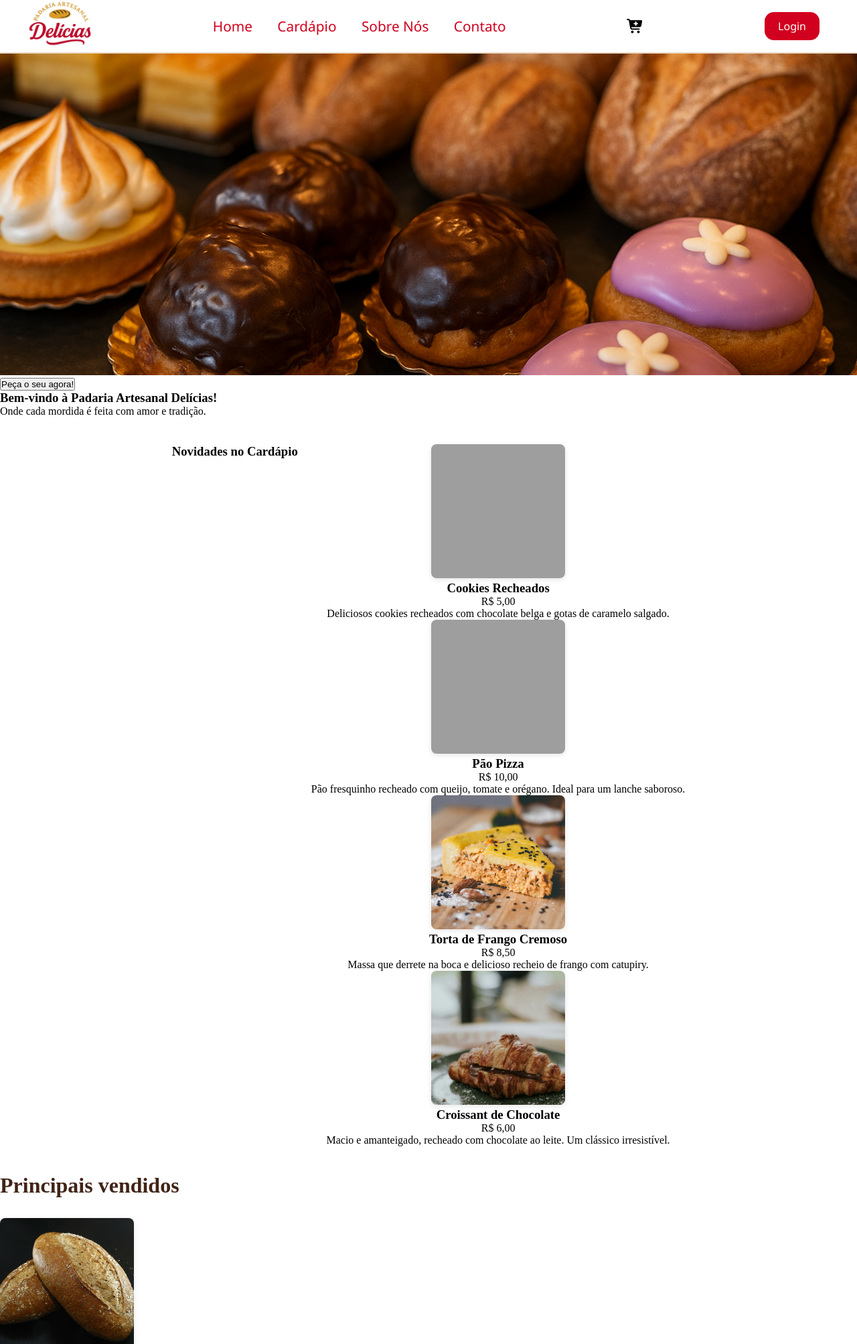
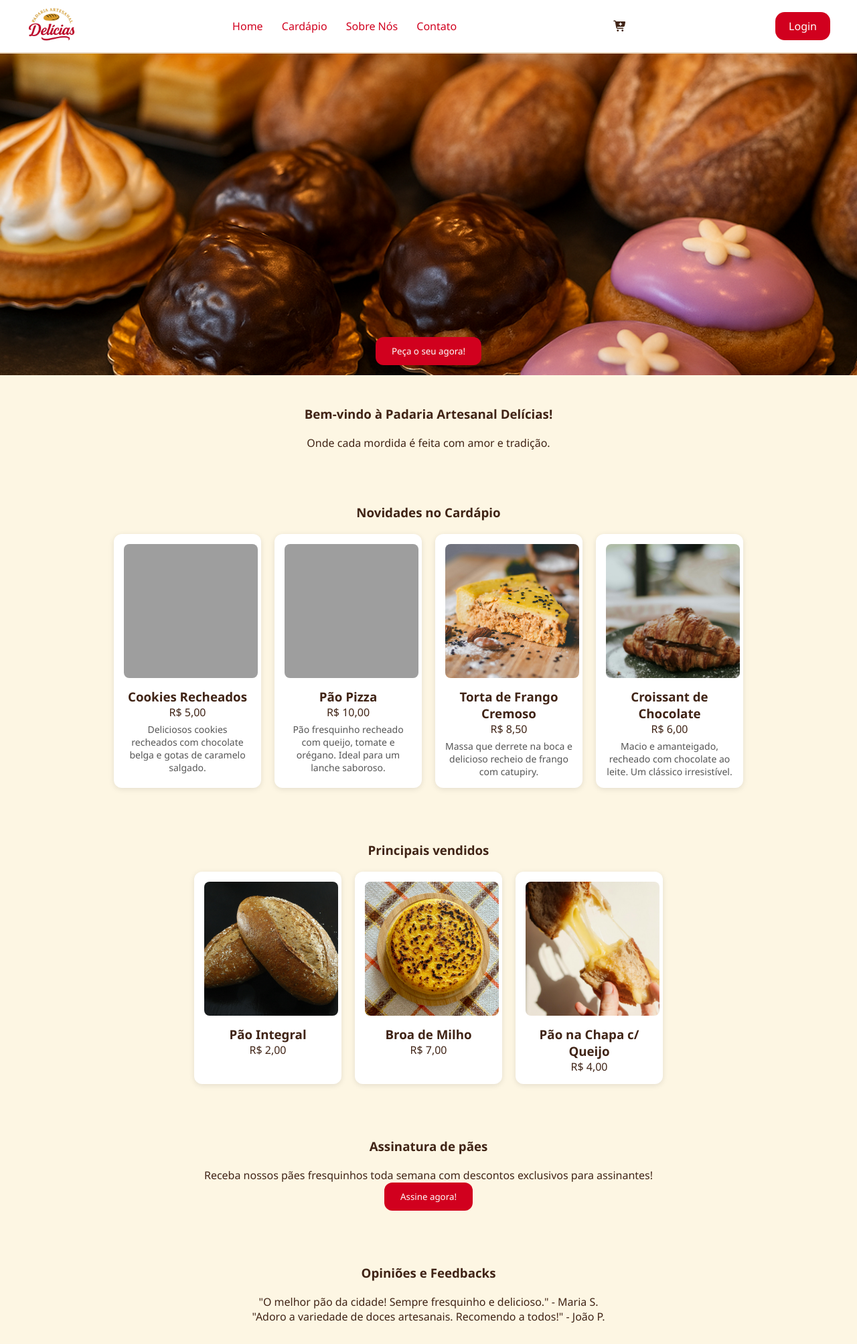
Before and after one commit to Gb-gomes/ProjetoSitePadaria, a PHP site: page / in a window 1280 px wide. Shown: the top 2006 px of the page at 67% size. Run offline with PHP 8.4, Linux system fonts and the light colour scheme; some libraries are stand-ins or nearby versions; grey boxes are pictures that could not be loaded.

Commit message:
Alteração do CSS

```diff
--- a/index.css
+++ b/index.css
@@ -1,137 +1,146 @@
-*{
+/* RESET BÁSICO */
+* {
     margin: 0;
     padding: 0;
     box-sizing: border-box;
+    font-family: 'Segoe UI', Arial, sans-serif;
 }
 
-.all_page{
-    margin: 0;
-    padding: 0;
-    box-sizing: border-box;
-    width: 100vw;
-
-    background-color:lch(100% 0 0);
+/* FUNDO SUAVE */
+body {
+    background-color: #fdf6e3; /* bege claro */
+    color: #402416;
 }
 
+/* HEADER */
 .header {
     background-color: #ffffff;
     display: flex;
     align-items: center;
-    justify-content: space-between; /* 🔹 distribui logo na esquerda e o resto na direita */
-    padding: 10px 40px;     /* 🔹 espaçamento interno */
+    justify-content: space-between;
+    padding: 10px 40px;
     box-shadow: 0 2px 8px rgba(0,0,0,0.03);
     border-bottom: 2px solid #EAD7C0;
-    text-decoration: none;
-    font-family: 'Segoe UI', Arial, sans-serif;
-    font-size: 1.3rem;
     position: sticky;
     top: 0;
     z-index: 100;
     height: 80px;
     gap: 20px;
-
 }
 
 .logo img {
-    max-height: 80px;                /* 🔹 controla o tamanho da logo */
+    max-height: 60px;
     width: auto;
 }
 
-
-.header a {
+nav a {
     color: #D1001E;
     text-decoration: none;
-    margin: 0 16px;
+    margin: 0 12px;
     font-weight: 500;
     transition: color 0.2s;
 }
 
-.header a:hover {
+nav a:hover {
     color: #FFB400;
     text-decoration: underline;
 }
 
-.search-container {
-    display: flex;
-    gap: 8px;           /* distância entre input e botão */
-    align-items: center; /* alinha verticalmente */
-    font-family: 'Segoe UI', Arial, sans-serif;
+.button-login {
+    padding: 10px 20px;
+    background: #D1001E;
+    color: #ffffff;
+    border-radius: 14px;
+    text-decoration: none;
+    font-size: 16px;
 }
 
-.container_banner img{
+/* BANNER */
+.container_banner {
+    position: relative;
+    text-align: center;
+}
+
+.container_banner img {
     width: 100%;
     height: 480px;
     object-fit: cover;
-    margin-top: 0px;
-    border-radius: 0px;
 }
 
-.produtos {
-    display: flex;
-    flex-wrap: wrap;
-    justify-content: center;
-    gap: 20px;
-    padding: 20px;
+.button-comprar {
+    position: absolute;
+    bottom: 20px;
+    left: 50%;
+    transform: translateX(-50%);
+    padding: 12px 24px;
+    background: #D1001E;
+    color: #fff;
+    border: none;
+    border-radius: 12px;
+    cursor: pointer;
 }
 
-.produtos {
+/* SEÇÕES */
+.welcome-section,
+.produtos,
+.principais-vendidos,
+.assinatura-de-paes,
+.opinioes-feedbacks,
+.comunidade {
+    padding: 40px 20px;
     text-align: center;
-  padding: 40px 20px;
 }
 
-.principais-vendidos h1 {
-  font-size: 2rem;
-  margin-bottom: 30px;
-  color: #402416;
+h1 {
+    margin-bottom: 20px;
 }
 
+/* PRODUTOS GRID */
+.produtos-grid {
+    display: flex;
+    justify-content: center;
+    flex-wrap: wrap;
+    gap: 20px;
+    margin-top: 20px;
+}
 
-.img_produto {
+.produto {
+    background-color: #fff;
+    padding: 15px;
+    border-radius: 12px;
+    box-shadow: 0 2px 8px rgba(0,0,0,0.1);
+    width: 220px;
+    text-align: center;
+}
+
+.produto img {
     width: 200px;
     height: 200px;
     object-fit: cover;
     border-radius: 8px;
-    box-shadow: 0 2px 8px rgba(0,0,0,0.1);
-    transition: transform 0.2s;
+    margin-bottom: 10px;
 }
 
-
-label{
-  display: block;
+.descricao-produto {
     font-size: 14px;
-  margin-bottom: 5px;
     color: #555;
+    margin-top: 5px;
 }
 
-.button-buscar {
-  padding: 10px;
+/* BOTÕES */
+.button-assinar {
+    padding: 12px 24px;
     background: #D1001E;
+    color: #fff;
     border: none;
-  border-radius: 14px;
-  color: white;
-  font-size: 16px;
+    border-radius: 12px;
     cursor: pointer;
-  transition: 0.3s;
 }
 
-a.button-login{
-    display: inline-block;
-     padding: 10px 20px;
-  background: #D1001E;
-   color: #ffffff;
-  border: none;
-  border-radius: 14px;
-  font-size: 16px;
-  cursor: pointer;
-  transition: 0.3s;
-
+/* FOOTER */
+footer {
+    background-color: #fff;
+    padding: 20px;
+    text-align: center;
+    border-top: 2px solid #EAD7C0;
 }
-
-input{
-
-  padding: 10px;
-  border: 1px solid #ddd;
-  border-radius: 12px;
-  font-size: 14px;
-  text-align: left;
-}
```
Lines whose indentation alone changed are shown as unchanged.
